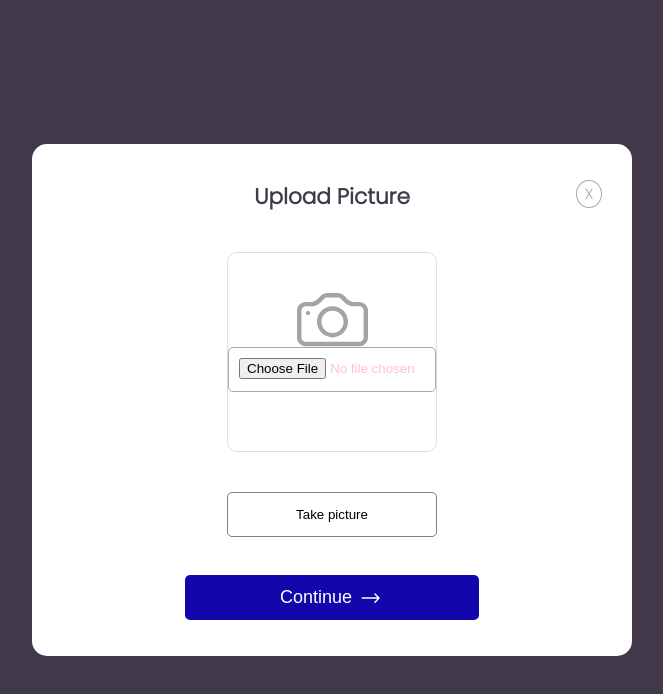
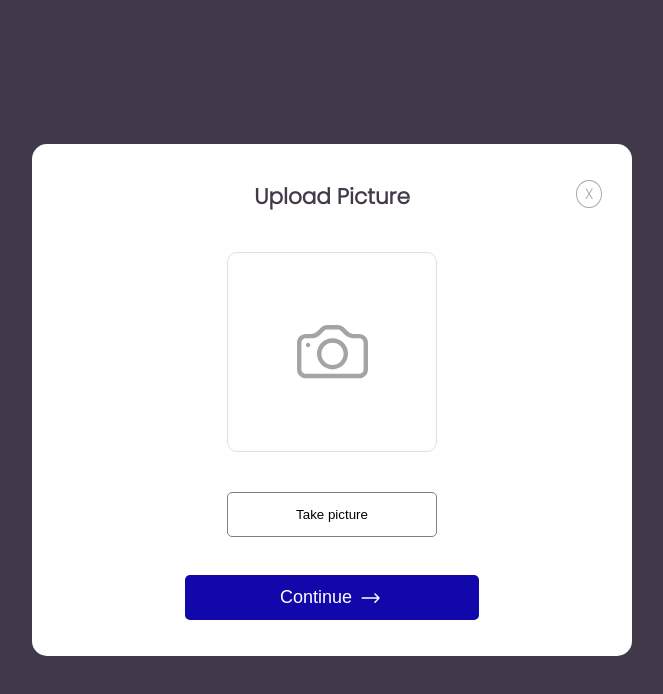
Before and after one commit to Africa-Trainovation-Consulting/newATC, a React (Create React App) app: page /upload in a window 1280 px wide. Shown: the top 694 px of the page, without its empty margins (308-971 px from the left). Built offline with nearby package versions, Linux system fonts and the light colour scheme.

Commit message:
image viewer done i had to link the label before it worked

```diff
--- a/src/Sass/style.scss
+++ b/src/Sass/style.scss
@@ -656,7 +656,9 @@ i {
         width: 50%;
     }
 }
-
+#inputfile{
+    display:none;
+}
 
 @media screen and (min-width:800px) {
     h1 {
--- a/src/components/TakePicture.js
+++ b/src/components/TakePicture.js
@@ -80,7 +80,7 @@ function Takepicture() {
             <Spanning heading='Upload Picture' />
 
             <form action="post">
-                <label className='imageUpload regular' htmlFor='myphoto' id='imageUpload' >
+                <label  className='imageUpload regular' htmlFor='inputfile' id='imageUpload' >
                     <img id='output' className='' alt='bb' />
                     <svg id='cameraSvg' width="71" height="54" viewBox="0 0 71 54" fill="none" xmlns="http://www.w3.org/2000/svg">
                         <path d="M66.5625 44.375C66.5625 45.5519 66.095 46.6806 65.2628 47.5128C64.4306 48.345 63.3019 48.8125 62.125 48.8125H8.875C7.6981 48.8125 6.56941 48.345 5.73721 47.5128C4.90502 46.6806 4.4375 45.5519 4.4375 44.375V17.75C4.4375 16.5731 4.90502 15.4444 5.73721 14.6122C6.56941 13.78 7.6981 13.3125 8.875 13.3125H14.0757C17.6046 13.3106 20.9883 11.9076 23.4832 9.41194L27.1664 5.73769C27.9962 4.90761 29.1211 4.4401 30.2948 4.4375H40.6963C41.8731 4.43775 43.0016 4.90544 43.8336 5.73769L47.5079 9.41194C48.7443 10.6487 50.2123 11.6298 51.828 12.2991C53.4437 12.9683 55.1754 13.3127 56.9243 13.3125H62.125C63.3019 13.3125 64.4306 13.78 65.2628 14.6122C66.095 15.4444 66.5625 16.5731 66.5625 17.75V44.375ZM8.875 8.875C6.5212 8.875 4.26381 9.81004 2.59943 11.4744C0.935042 13.1388 0 15.3962 0 17.75L0 44.375C0 46.7288 0.935042 48.9862 2.59943 50.6506C4.26381 52.315 6.5212 53.25 8.875 53.25H62.125C64.4788 53.25 66.7362 52.315 68.4006 50.6506C70.065 48.9862 71 46.7288 71 44.375V17.75C71 15.3962 70.065 13.1388 68.4006 11.4744C66.7362 9.81004 64.4788 8.875 62.125 8.875H56.9243C54.5706 8.8745 52.3136 7.93913 50.6496 6.27463L46.9754 2.60037C45.3114 0.935874 43.0544 0.000502657 40.7007 0H30.2992C27.9456 0.000502657 25.6886 0.935874 24.0246 2.60037L20.3504 6.27463C18.6864 7.93913 16.4294 8.8745 14.0757 8.875H8.875Z" fill="#A4A4A4" />
```
